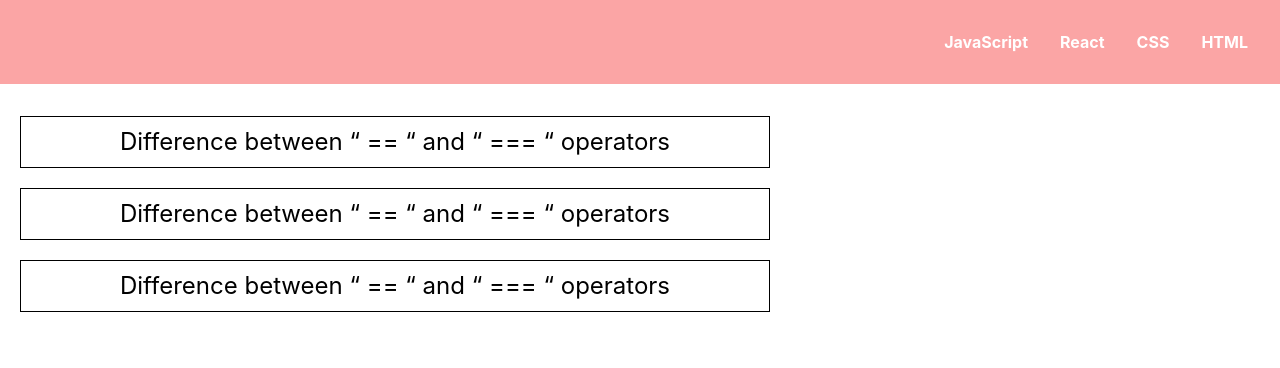
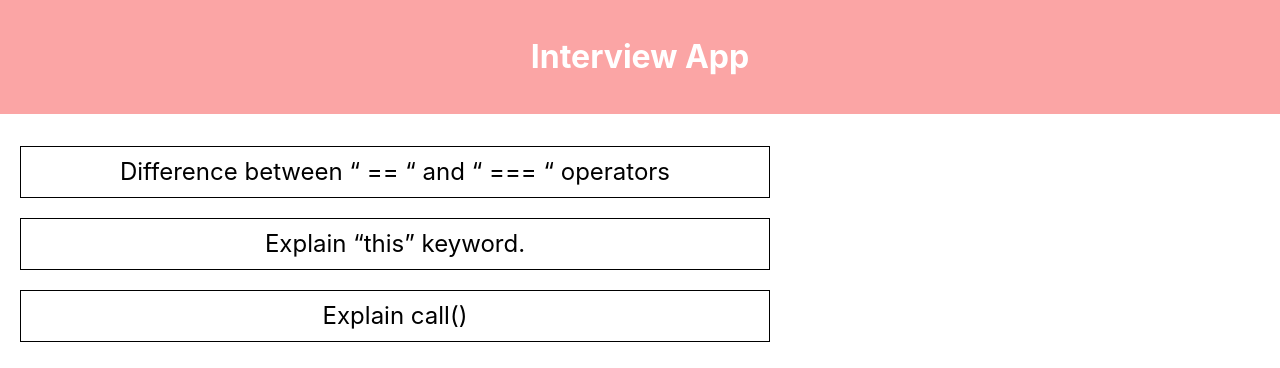
Before and after one commit to sokradyschey/interview-app, a React app: page / in a window 1280 px wide. Built offline with nearby package versions, Linux system fonts and the light colour scheme.

Commit message:
Adjustment to Navbar

```diff
--- a/src/App.css
+++ b/src/App.css
@@ -18,33 +18,13 @@ code {
   box-sizing: border-box;
   width: 100%;
   display: flex;
-  justify-content: flex-end;
+  justify-content: center;
   padding: 1em;
   margin-bottom: 2em;
   background-color: #FBA5A5;
   color: #fff;
 }
 
-.navigation {
-  display: flex;
-  flex-flow: row wrap;
-  justify-content: flex-end;
-  list-style: none;
-  margin: 0;
-  font-weight: bold;
-}
-
-.navigation a {
-  text-decoration: none;
-  display: block;
-  padding: 1em;
-  color: white;
-  transition: color 0.5s ease;
-}
-
-.navigation a:hover {
-  color: #1565C0;
-}
 
 /* Card CSS */
 .flash-card {
--- a/src/Components/Header.js
+++ b/src/Components/Header.js
@@ -7,12 +7,7 @@ class Header extends React.Component {
   render() {
     return(
       <div className='Container'>
-        <ul className="navigation">
-          <li><a href="#">JavaScript</a></li>
-          <li><a href="#">React</a></li>
-          <li><a href="#">CSS</a></li>
-          <li><a href="#">HTML</a></li>
-        </ul>
+        <h1>Interview App</h1>
       </div>
     )
   }
--- a/src/index.js
+++ b/src/index.js
@@ -8,8 +8,8 @@ ReactDOM.render(
   <React.StrictMode>
     <Header />
     <Card frontSide="Difference between “ == “ and “ === “ operators" backSide="Both are comparison operators. The difference between both the operators is that,“==” is used to compare values whereas, “ === “ is used to compare both value and types."/>
-    <Card frontSide="Difference between “ == “ and “ === “ operators" backSide="Both are comparison operators. The difference between both the operators is that,“==” is used to compare values whereas, “ === “ is used to compare both value and types."/>
-    <Card frontSide="Difference between “ == “ and “ === “ operators" backSide="Both are comparison operators. The difference between both the operators is that,“==” is used to compare values whereas, “ === “ is used to compare both value and types."/>
+    <Card frontSide="Explain “this” keyword." backSide="The “this” keyword refers to the object that the function is a property of."/>
+    <Card frontSide="Explain call()" backSide="This method invokes a method (function) by specifying the owner object."/>
   </React.StrictMode>,
   document.getElementById('root')
 );
```
